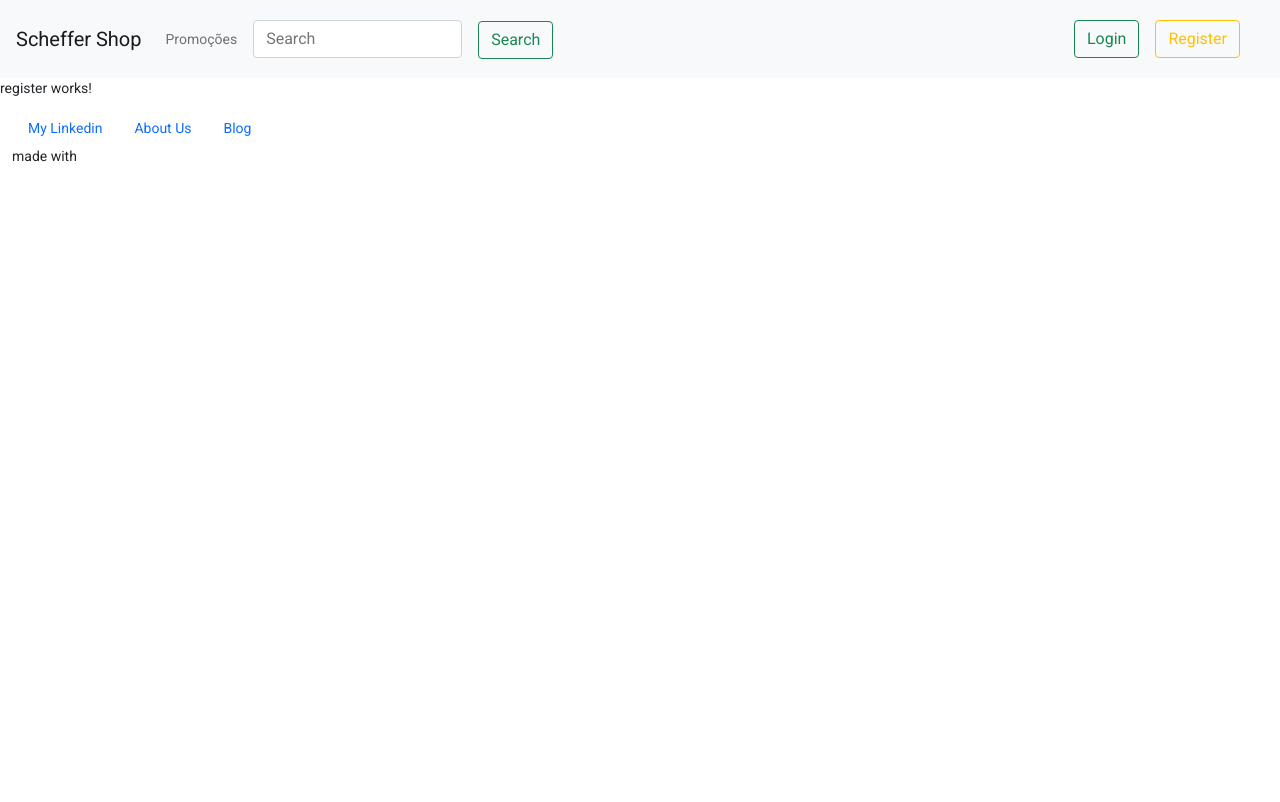
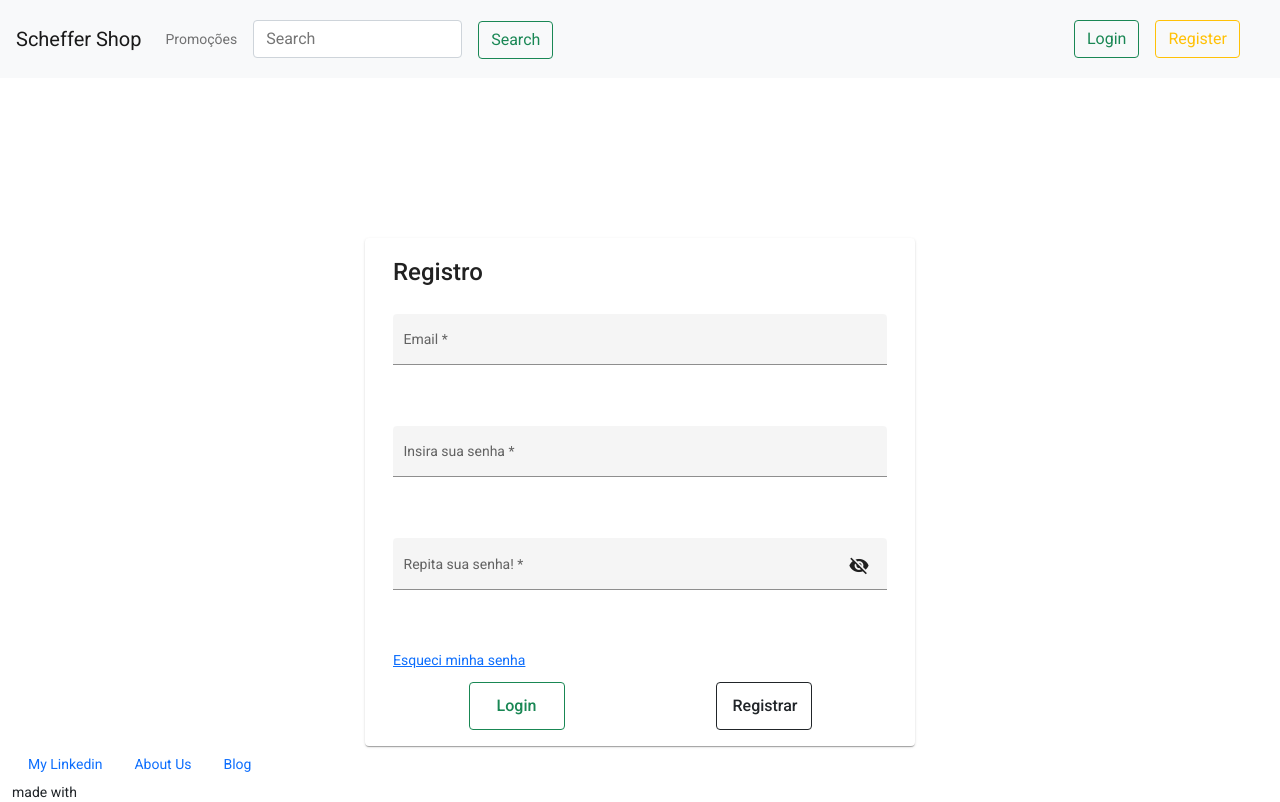
Before and after one commit to scheffer1/scheffer-shop, an Angular app: page /home/register in a window 1280 px wide. Built offline with nearby package versions, Linux system fonts and the light colour scheme.

Commit message:
Register feature

```diff
--- a/src/app/pages/login/login.component.css
+++ b/src/app/pages/login/login.component.css
@@ -8,7 +8,8 @@
     height: 3rem;
     width: 6rem;
     font-size: 1rem;
-    background-color:#673ab7
+    margin:auto;
+    border: 1px solid;
 }
 
 form{
@@ -28,10 +29,14 @@ form{
     transition: box-shadow 280ms cubic-bezier(0.4, 0, 0.2, 1);
     display: block;
     position: relative;
-    padding: 16px;
+    padding: 0 auto auto auto;
     margin: 10rem auto auto auto;
     border-radius: 4px;
     box-shadow: 0 2px 1px -1px #0003,0 1px 1px #00000024,0 1px 3px #0000001f;
     max-width: 550px;
     cursor:pointer;
 }
+
+.flexdiv{
+    display: flex;
+}
--- a/src/app/pages/login/login.component.html
+++ b/src/app/pages/login/login.component.html
@@ -7,10 +7,10 @@
             <mat-label>Email</mat-label>
             <input type="email" matInput [formControl]="emailFormControl" placeholder="Ex. example@example.com" class="input">
             <mat-error *ngIf="emailFormControl.hasError('email') && !emailFormControl.hasError('required')">
-              Please enter a valid email address
+              Por favor digite um email válido!
             </mat-error>
             <mat-error *ngIf="emailFormControl.hasError('required')">
-              Email is <strong>required</strong>
+              Email é <strong>obrigatório</strong>
             </mat-error>
           </mat-form-field>
           <br>
@@ -21,7 +21,12 @@
               <mat-icon>{{hide ? 'visibility_off' : 'visibility'}}</mat-icon>
             </button>
           </mat-form-field>
-          <button mat-flat-button class="subbuttons">Login</button>
+          <a href=""> <p>Esqueci minha senha</p> </a>
+          <div class="flexdiv">
+            <button mat-flat-button class="subbuttons btn-outline-success">Login</button>
+            <button [routerLink]="['/home/register']" mat-flat-button class="subbuttons btn-outline-dark">Registrar</button>
+          </div>
+
         </form>
       </div>
     </mat-card-content>
--- a/src/app/pages/pages.module.ts
+++ b/src/app/pages/pages.module.ts
@@ -11,6 +11,7 @@ import {FormsModule, ReactiveFormsModule} from '@angular/forms';
 import { RegisterComponent } from './register/register.component';
 import {MatBadgeModule} from '@angular/material/badge';
 import {MatButtonModule} from '@angular/material/button';
+import { RouterModule } from '@angular/router';
 
 
 
@@ -29,7 +30,8 @@ import {MatButtonModule} from '@angular/material/button';
     FormsModule,
     ReactiveFormsModule,
     MatBadgeModule,
-    MatButtonModule
+    MatButtonModule,
+    RouterModule
   ],
   exports:[
     ProductsComponent,
--- a/src/app/pages/register/register.component.css
+++ b/src/app/pages/register/register.component.css
@@ -0,0 +1,42 @@
+.container{
+    margin:auto;
+    margin-top:4rem;
+    display: flex;
+}
+
+.subbuttons{
+    height: 3rem;
+    width: 6rem;
+    font-size: 1rem;
+    margin:auto;
+    border: 1px solid;
+}
+
+form{
+    width: 100%;
+}
+
+.mat-form-field{
+   width: 100%;
+   height: 7rem;
+}
+
+.mat-card-title{
+    margin: 0.5rem 1rem 2rem 0rem;
+}
+
+.mat-card{
+    transition: box-shadow 280ms cubic-bezier(0.4, 0, 0.2, 1);
+    display: block;
+    position: relative;
+    padding: 0 auto auto auto;
+    margin: 10rem auto auto auto;
+    border-radius: 4px;
+    box-shadow: 0 2px 1px -1px #0003,0 1px 1px #00000024,0 1px 3px #0000001f;
+    max-width: 550px;
+    cursor:pointer;
+}
+
+.flexdiv{
+    display: flex;
+}
--- a/src/app/pages/register/register.component.html
+++ b/src/app/pages/register/register.component.html
@@ -1 +1,49 @@
-<p>register works!</p>
+<mat-card>
+    <mat-card-content>
+      <div class="container">
+        <form class="example-form">
+          <mat-card-title>Registro</mat-card-title>
+          <mat-form-field class="example-full-width" appearance="fill">
+            <mat-label>Email</mat-label>
+            <input type="email" matInput [formControl]="emailFormControl" placeholder="Ex. example@example.com" class="input">
+            <mat-error *ngIf="emailFormControl.hasError('email') && !emailFormControl.hasError('required')">
+              Por favor digite um email válido!
+            </mat-error>
+            <mat-error *ngIf="emailFormControl.hasError('required')">
+              Email é <strong>obrigatório</strong>
+            </mat-error>
+          </mat-form-field>
+          <br>
+          <mat-form-field appearance="fill">
+            <mat-label>Insira sua senha</mat-label>
+            <input matInput [type]="hide ? 'password' : 'text'" class="input" [formControl]="passwordFormControl">
+            <mat-error *ngIf="passwordFormControl.hasError('minLength') && !passwordFormControl.hasError('required')">
+              A sua senha é muito pequena!
+            </mat-error>
+            <mat-error *ngIf="passwordFormControl.hasError('required')">
+              Senha é <strong>obrigatória</strong>
+            </mat-error>
+          </mat-form-field>
+          <mat-form-field appearance="fill">
+            <mat-label>Repita sua senha!</mat-label>
+            <input matInput [type]="hide ? 'password' : 'text'" class="input" [formControl]="passwordFormControl">
+            <mat-error *ngIf="passwordFormControl.hasError('minLength') && !passwordFormControl.hasError('required')">
+              A sua senha é muito pequena!
+            </mat-error>
+            <mat-error *ngIf="passwordFormControl.hasError('required')">
+              Senha é <strong>obrigatória</strong>
+            </mat-error>
+            <button mat-icon-button matSuffix (click)="hide = !hide" [attr.aria-label]="'Hide password'" [attr.aria-pressed]="hide">
+              <mat-icon>{{hide ? 'visibility_off' : 'visibility'}}</mat-icon>
+            </button>
+          </mat-form-field>
+          <a href=""> <p>Esqueci minha senha</p> </a>
+          <div class="flexdiv">
+            <button mat-flat-button class="subbuttons btn-outline-success">Login</button>
+            <button [routerLink]="['/home/register']" mat-flat-button class="subbuttons btn-outline-dark">Registrar</button>
+          </div>
+
+        </form>
+      </div>
+    </mat-card-content>
+</mat-card>
--- a/src/app/pages/register/register.component.ts
+++ b/src/app/pages/register/register.component.ts
@@ -1,15 +1,19 @@
 import { Component, OnInit } from '@angular/core';
-
+import {FormControl, Validators} from '@angular/forms';
 @Component({
   selector: 'app-register',
   templateUrl: './register.component.html',
   styleUrls: ['./register.component.css']
 })
 export class RegisterComponent implements OnInit {
+  emailFormControl = new FormControl('', [Validators.required, Validators.email]);
+  passwordFormControl = new FormControl('', [Validators.required, Validators.minLength(8)]);
+  hide = true;
 
   constructor() { }
 
   ngOnInit(): void {
+
   }
 
 }
```
